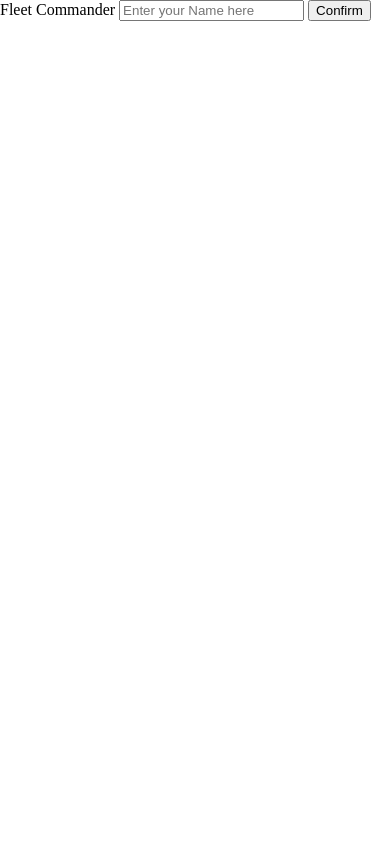
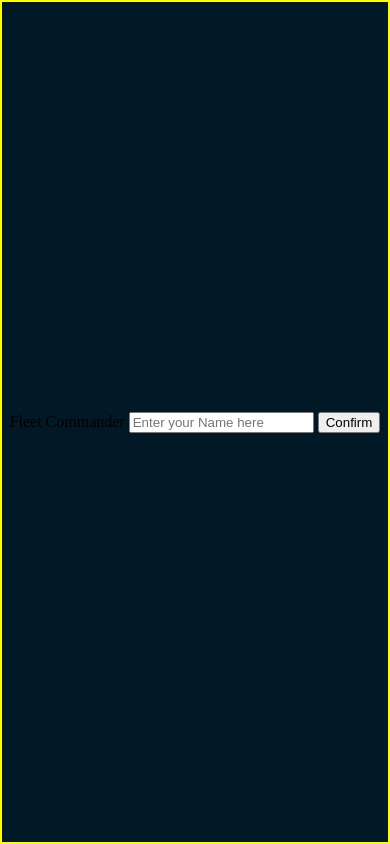
Before and after one commit to vaseemGit7/battleship, a website built with webpack: page dist/index.html in a window 390 px wide. Built offline with nearby package versions, Linux system fonts and the light colour scheme.

Commit message:
feat: style responsive game intro section

```diff
--- a/src/style.css
+++ b/src/style.css
@@ -4,6 +4,7 @@
 
 body {
   margin: 0;
+  background-color: #011826;
 }
 
 .screen-hidden {
@@ -13,3 +14,11 @@ body {
 .rotate {
   rotate: 90deg;
 }
+
+.game-intro-section {
+  border: 2px solid yellow;
+  height: 100dvh;
+  display: flex;
+  justify-content: center;
+  align-items: center;
+}
```
